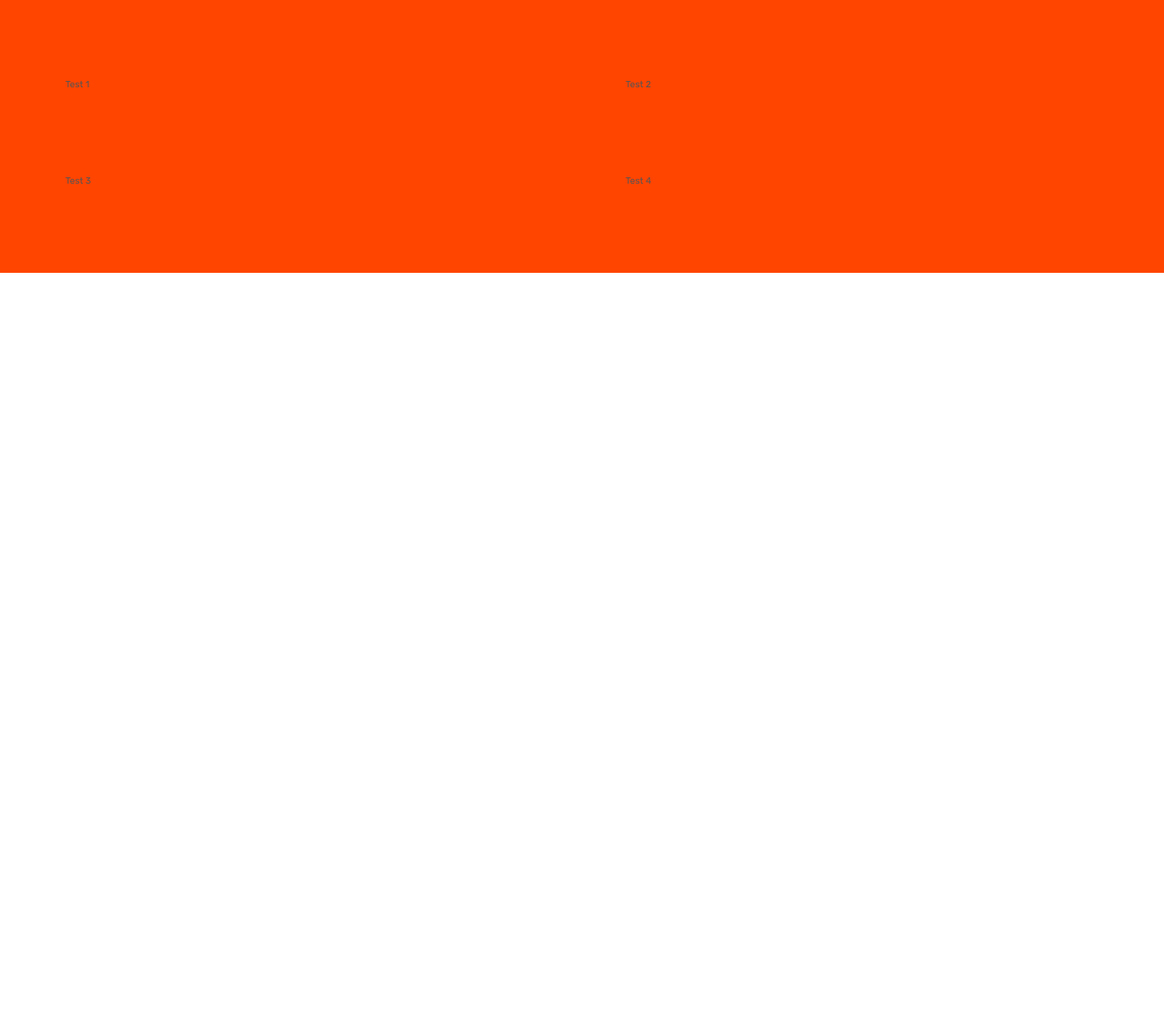
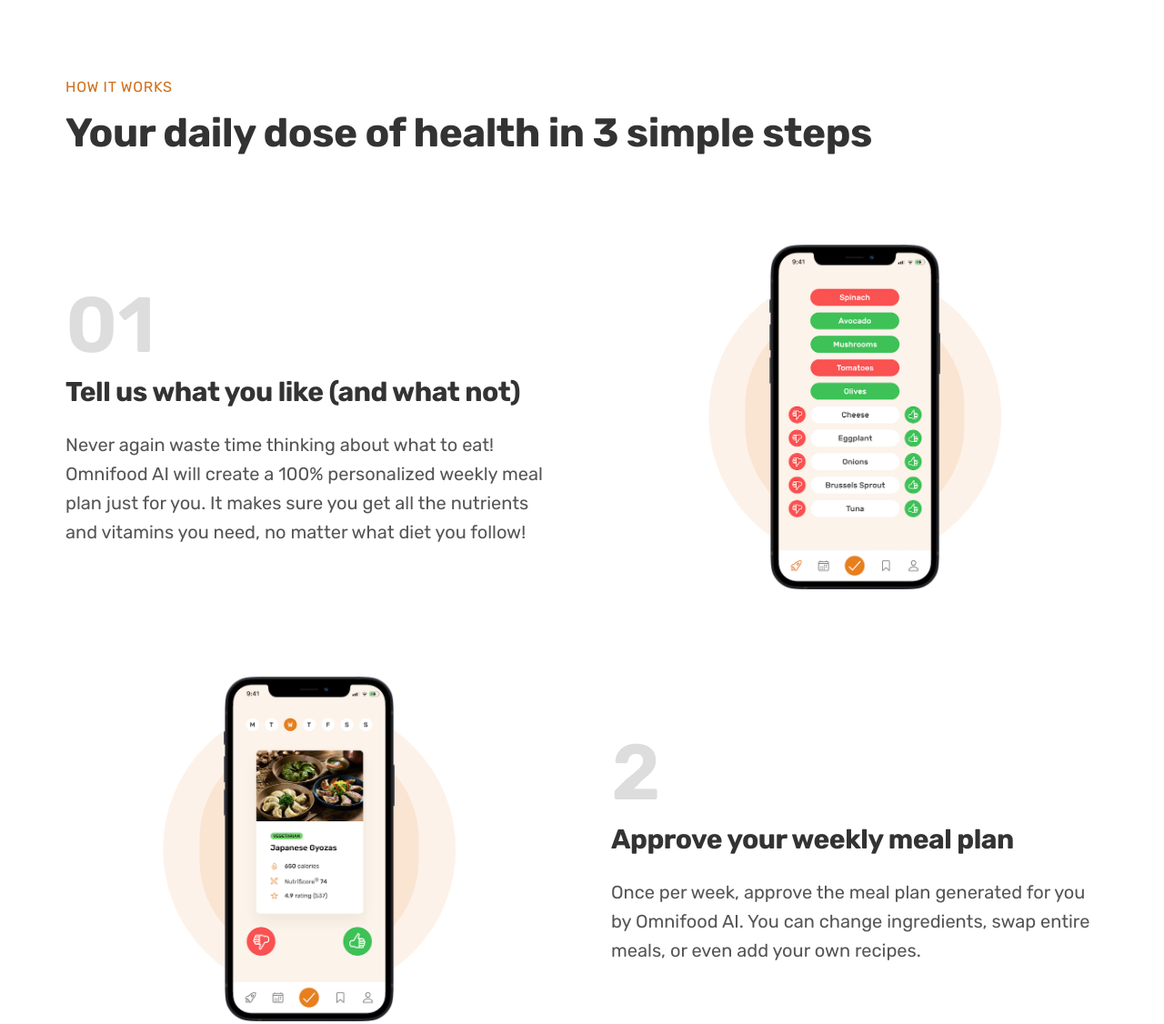
Before and after one commit to SorinPapa/omnifood-project, a plain HTML site: page index.html in a window 1280 px wide. Shown: the part 768-1894 px from the top of the page at 91% size. Before the commit the page ends 1068 px from the top, so only its background shows below. Drawn offline with Linux system fonts and the light colour scheme.

Commit message:
how it works-section

```diff
--- /dev/null
+++ b/css/general.css
@@ -0,0 +1,224 @@
+/*
+--- 01 TYPOGRAPHY SYSTEM
+
+- Font sizes (px)
+10 / 12 / 14 / 16 / 18 / 20 / 24 / 30 / 36 / 44 / 52 / 62 / 74 / 86 / 98
+
+- Font weights
+Default: 400
+Medium: 500
+Semi-bold: 600
+Bold: 700
+
+- Line heights
+Default: 1
+Small: 1.05
+Medium: 1.2
+Paragraph default: 1.6
+
+- Letter spacing
+-0.5px
+0.75px
+
+--- 02 COLORS
+
+- Primary: #e67e22
+- Tints:
+#fdf2e9
+#fae5d3
+#eb984e
+
+- Shades:
+#cf711f
+#45260a
+
+- Accents:
+- Greys
+
+#888
+#767676 (lightest grey allowed on #fff)
+#6f6f6f (lightest grey allowed on #fdf2e9)
+#555
+#333
+
+--- 05 SHADOWS
+
+0 2.4rem 4.8rem rgba(0, 0, 0, 0.075);
+
+--- 06 BORDER-RADIUS
+
+Default: 9px
+Medium: 11px
+
+--- 07 WHITESPACE
+
+- Spacing system (px)
+2 / 4 / 8 / 12 / 16 / 24 / 32 / 48 / 64 / 80 / 96 / 128
+*/
+
+* {
+  padding: 0;
+  margin: 0;
+  box-sizing: border-box;
+}
+
+html {
+  /* font-size: 10px; */
+  /* 10px / 16px = 0.625 = 62.5% */
+  /* Percentage of user's browser font-size setting */
+  font-size: 62.5%;
+}
+
+body {
+  font-family: "Rubik", sans-serif;
+  line-height: 1;
+  font-weight: 400;
+  color: #555;
+}
+
+/**************************/
+/* GENRAL REUSABLE COMPONENTS */
+/**************************/
+
+.container {
+  /* 1140px */
+  max-width: 120rem;
+  padding: 0 3.2rem;
+  margin: 0 auto;
+}
+
+.grid {
+  display: grid;
+  column-gap: 6.4rem;
+  row-gap: 9.6rem;
+
+  /* margin-bottom: 9.6rem; */
+}
+
+/* .grid:last-child {
+  margin-bottom: 0;
+} */
+
+.grid:not(:last-child) {
+  margin-bottom: 9.6rem;
+}
+
+.grid--2-cols {
+  grid-template-columns: repeat(2, 1fr);
+}
+
+.grid--3-cols {
+  grid-template-columns: repeat(3, 1fr);
+}
+
+.grid--4-cols {
+  grid-template-columns: repeat(4, 1fr);
+}
+
+.grid--5-cols {
+  grid-template-columns: repeat(5, 1fr);
+}
+
+.grid--center-v {
+  align-items: center;
+}
+
+.heading-primary,
+.heading-secondary,
+.heading-tertiary {
+  font-weight: 700;
+  color: #333;
+  /* color: #45260a; */
+  /* color: #343a40; */
+  letter-spacing: -0.5px;
+}
+
+.heading-primary {
+  font-size: 5.2rem;
+  line-height: 1.05;
+  margin-bottom: 3.2rem;
+}
+
+.heading-secondary {
+  font-size: 4.4rem;
+  line-height: 1.2;
+  margin-bottom: 9.6rem;
+}
+
+
+
+.btn,
+.btn:link,
+.btn:visited {
+  display: inline-block;
+
+  text-decoration: none;
+  font-size: 2rem;
+  font-weight: 600;
+  padding: 1.6rem 3.2rem;
+  border-radius: 9px;
+
+  /* Only necessary for .btn */
+  border: none;
+  cursor: pointer;
+  font-family: inherit;
+
+  /* Put transition on original "state" */
+  /* transition: background-color 0.3s; */
+  transition: all 0.3s;
+}
+
+.btn--full:link,
+.btn--full:visited {
+  background-color: #e67e22;
+  color: #fff;
+}
+
+.btn--full:hover,
+.btn--full:active {
+  background-color: #cf711f;
+}
+
+.btn--outline:link,
+.btn--outline:visited {
+  background-color: #fff;
+  color: #555;
+}
+
+.btn--outline:hover,
+.btn--outline:active {
+  background-color: #fdf2e9;
+
+  /* border: 3px solid #fff; */
+
+  /* Trick to add border inside */
+  box-shadow: inset 0 0 0 3px #fff;
+}
+
+.btn--form {
+  background-color: #45260a;
+  color: #fdf2e9;
+  align-self: end;
+  padding: 1.2rem;
+}
+
+.btn--form:hover {
+  background-color: #fff;
+  color: #555;
+}
+
+.link:link,
+.link:visited {
+  display: inline-block;
+  color: #e67e22;
+  text-decoration: none;
+  border-bottom: 1px solid currentColor;
+  padding-bottom: 2px;
+  transition: all 0.3s;
+}
+
+.link:hover,
+.link:active {
+  color: #cf711f;
+  border-bottom: 1px solid transparent;
+}
--- a/css/style.css
+++ b/css/style.css
@@ -126,8 +126,12 @@ body {
 
 .grid {
   display: grid;
-  gap: 9.6rem;
-  grid-template-columns: repeat(2, 1fr);
+  column-gap: 6.4rem;
+  row-gap: 9.6rem;
+}
+
+.grid--center-v {
+  align-items: center;
 }
 
 .grid--2--cols {
@@ -267,5 +271,90 @@ body {
 /* section-how it work */
 .section-how {
   padding: 9.6rem 0;
-  background-color: orangered;
 }
+
+.subheading {
+  display: block;
+  margin-bottom: 1.6rem;
+  font-size: 1.6rem;
+  font-weight: 500;
+  text-transform: uppercase;
+  color: #cf711f;
+  letter-spacing: 0.75px;
+}
+
+.heading-secondary {
+  color: #333;
+  color: #2e1907;
+  font-weight: 700;
+  letter-spacing: -0.5px;
+  font-size: 4.4rem;
+  line-height: 1.2;
+  margin-bottom: 9.6rem;
+}
+
+.step-number {
+  font-size: 8.6rem;
+  font-weight: 600;
+  color: #ddd;
+  margin-bottom: 1.2rem;
+}
+
+.heading-tertiary {
+  color: #333;
+  font-weight: 700;
+  letter-spacing: -0.5px;
+  font-size: 3rem;
+  line-height: 1.2;
+  margin-bottom: 2.4rem;
+}
+
+.step-description {
+  font-size: 2rem;
+  line-height: 1.6;
+}
+
+.step-img {
+  width: 35%;
+}
+
+.step-img-box {
+  position: relative;
+  display: flex;
+  align-items: center;
+  justify-content: center;
+}
+
+.step-img-box::before {
+  content: "";
+  display: block;
+  width: 60%;
+  border-radius: 50%;
+  /* height: 60%; */
+
+  /* 60% of parent's width */
+  padding-bottom: 60%;
+  background-color: #fdf2e9;
+  position: absolute;
+  top: 50%;
+  left: 50%;
+  transform: translate(-50%, -50%);
+  z-index: -1;
+}
+
+.step-img-box::after {
+  content: "";
+  display: block;
+  width: 45%;
+  border-radius: 45%;
+  /* height: 60%; */
+
+  /* 60% of parent's width */
+  padding-bottom: 45%;
+  background-color: #fae5d3;
+  position: absolute;
+  top: 50%;
+  left: 50%;
+  transform: translate(-50%, -50%);
+  z-index: -1;
+}
--- a/index.html
+++ b/index.html
@@ -5,6 +5,7 @@
     <meta http-equiv="X-UA-Compatible" content="IE=edge" />
     <meta name="viewport" content="width=device-width, initial-scale=1.0" />
     <link rel="stylesheet" href="css/style.css" />
+    <link rel="stylesheet" href="css/general.css">
     <link rel="preconnect" href="https://fonts.googleapis.com" />
     <link rel="preconnect" href="https://fonts.googleapis.com" />
     <link rel="preconnect" href="https://fonts.gstatic.com" crossorigin />
@@ -87,14 +88,74 @@
       </section>
 
       <section class="section-how">
-        <div class="container grid grid--2--cols">
-          <div>Test 1</div>
-          <div>Test 2</div>
-          <div>Test 3</div>
-          <div>Test 4</div>
+        <div class="container">
+          <span class="subheading"> How it works </span>
+          <h2 class="heading-secondary">
+            Your daily dose of health in 3 simple steps
+          </h2>
+        </div>
+
+        <div class="container grid grid--2--cols grid--center-v">
+          <!-- STEP 01 -->
+          <div class="step-text-box">
+            <p class="step-number">01</p>
+            <h3 class="heading-tertiary">
+              Tell us what you like (and what not)
+            </h3>
+            <p class="step-description">
+              Never again waste time thinking about what to eat! Omnifood AI
+              will create a 100% personalized weekly meal plan just for you. It
+              makes sure you get all the nutrients and vitamins you need, no
+              matter what diet you follow!
+            </p>
+          </div>
+          <div class="step-img-box">
+            <img
+              src="./img/app/app-screen-1.png"
+              alt="iPhone app preferences selection screen"
+              class="step-img"
+            />
+          </div>
+
+          <!-- STEP 02 -->
+          <div class="step-img-box">
+            <img
+              src="./img/app/app-screen-2.png"
+              alt="iPhone app preferences selection"
+              class="step-img"
+            />
+          </div>
+
+          <div class="step-text-box">
+            <p class="step-number">2</p>
+            <h3 class="heading-tertiary">Approve your weekly meal plan</h3>
+            <p class="step-description">
+              Once per week, approve the meal plan generated for you by Omnifood
+              AI. You can change ingredients, swap entire meals, or even add
+              your own recipes.
+            </p>
+          </div>
+
+          <!-- STEP 03 -->
+          <div class="step-text-box">
+            <p class="step-number">3</p>
+            <h3 class="heading-tertiary">Receive meals at convenient time</h3>
+            <p class="step-description">
+              Best chefs in town will cook your selected meal every day, and we
+              will deliver it to your door whenever works best for you. You can
+              change delivery schedule and address daily!
+            </p>
+          </div>
+
+          <div class="step-img-box">
+            <img
+              src="./img/app/app-screen-3.png"
+              alt="iPhone app preferences selection"
+              class="step-img"
+            />
+          </div>
         </div>
       </section>
-
     </main>
   </body>
 </html>
```
